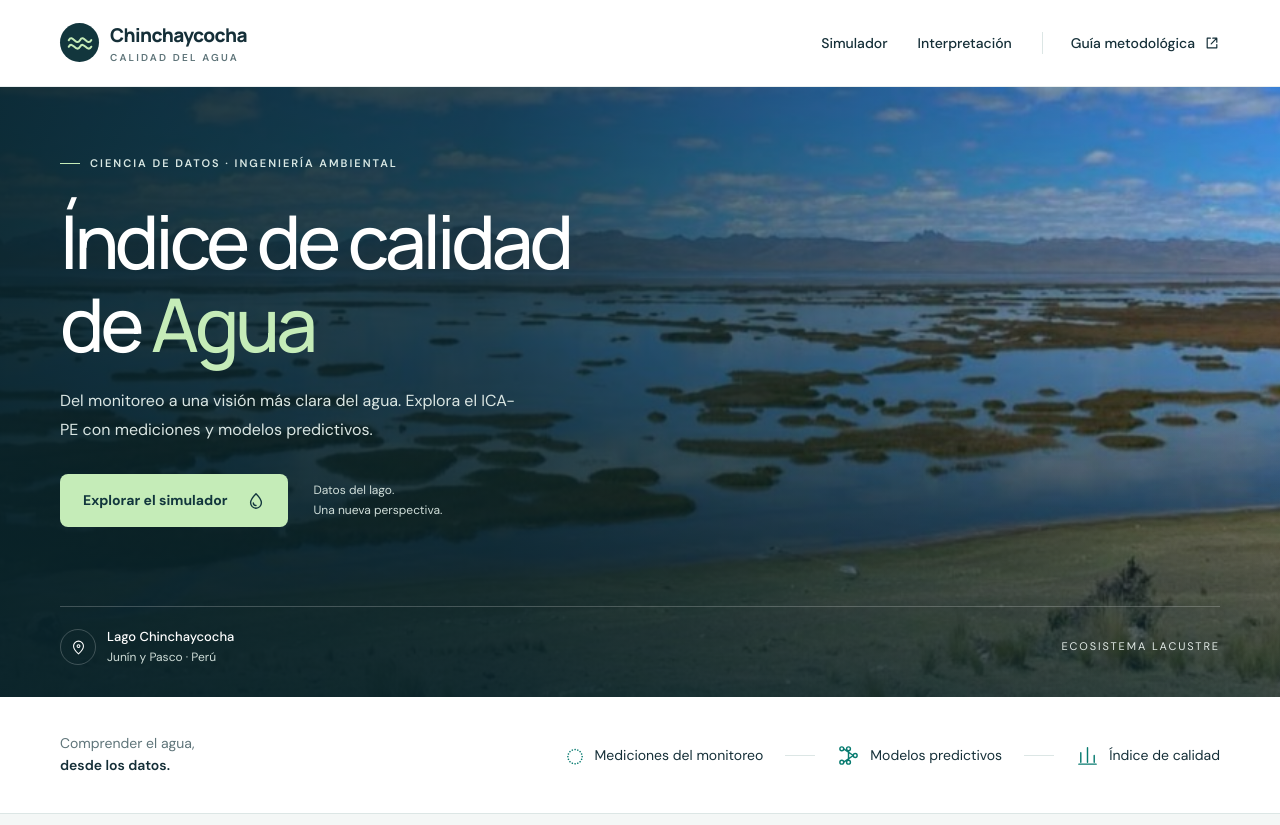
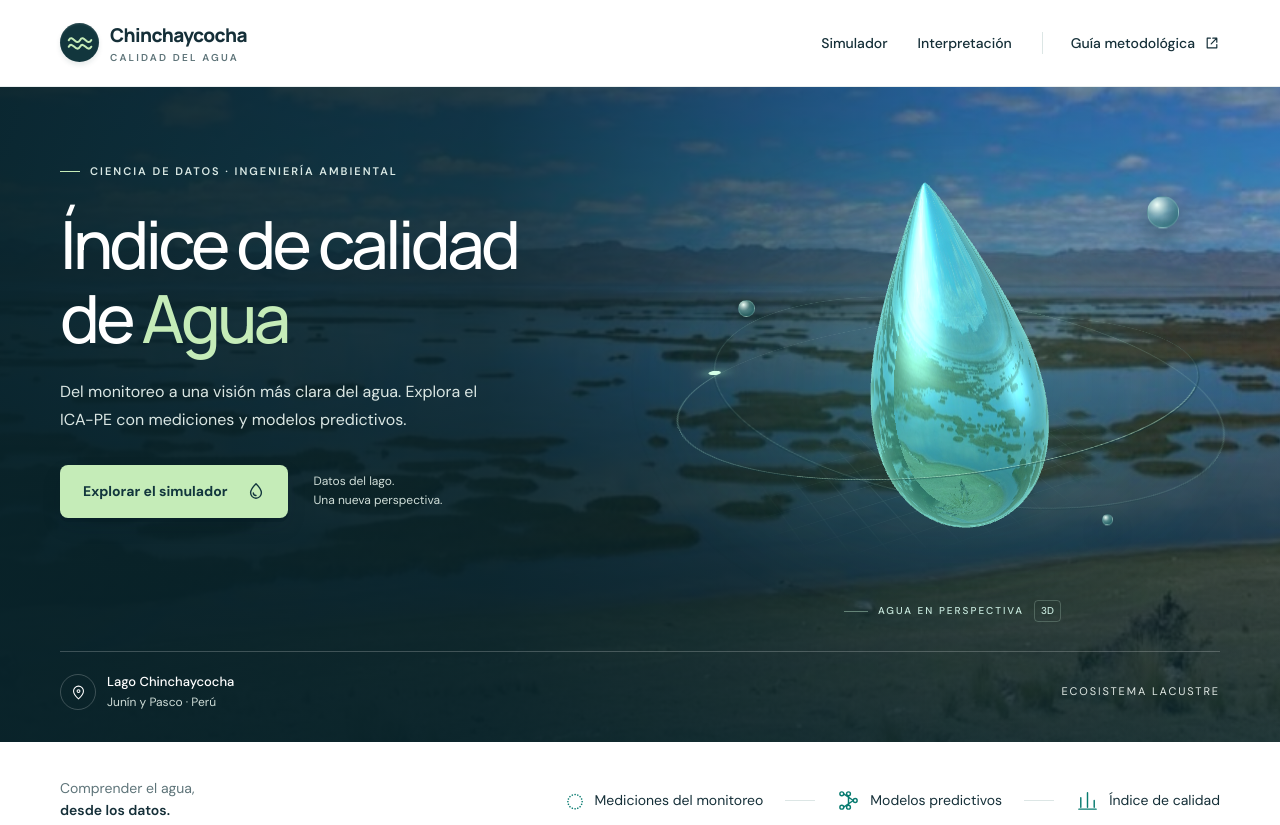
Before and after one commit to zarai-miliano/ICA, a plain HTML site: page index.html in a window 1280 px wide. Shown: the top 825 px of the page. Drawn offline with Linux system fonts and the light colour scheme.

Commit message:
Add interactive WebGL water sculpture and dimensional interface

```diff
--- /dev/null
+++ b/escena-3d.js
@@ -0,0 +1,228 @@
+/* Decorative WebGL geometry. No measurements or prediction code are involved. */
+(() => {
+  'use strict';
+  const scene = document.querySelector('.water-scene');
+  const canvas = document.getElementById('water-canvas');
+  if (!scene || !canvas) return;
+
+  const reducedMotion = window.matchMedia('(prefers-reduced-motion: reduce)');
+  const finePointer = window.matchMedia('(hover: hover) and (pointer: fine)');
+  const hero = document.querySelector('.hero');
+  const pointer = {x: 0, y: 0};
+
+  hero.addEventListener('pointermove', event => {
+    if (reducedMotion.matches || !finePointer.matches) return;
+    const rect = hero.getBoundingClientRect();
+    pointer.x = (event.clientX - rect.left) / rect.width - .5;
+    pointer.y = (event.clientY - rect.top) / rect.height - .5;
+    scene.style.setProperty('--scene-x', `${pointer.x * 13}px`);
+    scene.style.setProperty('--scene-y', `${pointer.y * 9}px`);
+  }, {passive: true});
+  hero.addEventListener('pointerleave', () => {
+    pointer.x = pointer.y = 0;
+    scene.style.setProperty('--scene-x', '0px');
+    scene.style.setProperty('--scene-y', '0px');
+  });
+
+  document.querySelectorAll('.switch button').forEach(card => {
+    card.addEventListener('pointermove', event => {
+      if (reducedMotion.matches || !finePointer.matches) return;
+      const rect = card.getBoundingClientRect();
+      const x = (event.clientX - rect.left) / rect.width;
+      const y = (event.clientY - rect.top) / rect.height;
+      card.style.setProperty('--tilt-x', `${(y - .5) * -7}deg`);
+      card.style.setProperty('--tilt-y', `${(x - .5) * 7}deg`);
+      card.style.setProperty('--shine-x', `${x * 100}%`);
+      card.style.setProperty('--shine-y', `${y * 100}%`);
+    }, {passive: true});
+    card.addEventListener('pointerleave', () => {
+      ['--tilt-x', '--tilt-y', '--shine-x', '--shine-y'].forEach(key => card.style.removeProperty(key));
+    });
+  });
+
+  const gl = canvas.getContext('webgl', {alpha: true, antialias: true, powerPreference: 'low-power'});
+  if (!gl) return; // The SVG sculpture is always present as a fallback.
+
+  const vertex = `
+    attribute vec3 aPosition;
+    attribute vec3 aNormal;
+    uniform float uAspect;
+    uniform float uTime;
+    uniform vec2 uPointer;
+    varying vec3 vPosition;
+    varying vec3 vNormal;
+    void main() {
+      float ax = -.10 + uPointer.y * .20;
+      float ay = .40 + uTime * .10 + uPointer.x * .35;
+      float az = .08 * sin(uTime * .4);
+      mat3 rx = mat3(1.,0.,0., 0.,cos(ax),sin(ax), 0.,-sin(ax),cos(ax));
+      mat3 ry = mat3(cos(ay),0.,-sin(ay), 0.,1.,0., sin(ay),0.,cos(ay));
+      mat3 rz = mat3(cos(az),sin(az),0., -sin(az),cos(az),0., 0.,0.,1.);
+      mat3 rotation = rz * ry * rx;
+      vec3 p = rotation * aPosition;
+      p.y += .05 * sin(uTime * .7);
+      vPosition = p;
+      vNormal = rotation * aNormal;
+      float z = p.z - 5.6;
+      gl_Position = vec4(p.x * 2.35 / uAspect, p.y * 2.35, -1.004 * z - .2004, -z);
+    }`;
+  const fragment = `
+    precision mediump float;
+    uniform sampler2D uEnvironment;
+    uniform float uTime;
+    varying vec3 vPosition;
+    varying vec3 vNormal;
+    void main() {
+      vec3 n = normalize(vNormal);
+      vec3 view = normalize(vec3(0.,0.,5.6) - vPosition);
+      vec3 reflected = reflect(-view, n);
+      vec2 uv = vec2(.5 + atan(reflected.z, reflected.x) / 6.28318, .5 + asin(clamp(reflected.y,-1.,1.)) / 3.14159);
+      vec3 environment = texture2D(uEnvironment, uv).rgb;
+      float fresnel = pow(1. - max(dot(n,view),0.), 2.4);
+      float light = .5 + .5 * dot(n, normalize(vec3(-.6,1.,1.2)));
+      vec3 water = mix(vec3(.025,.20,.26), vec3(.24,.72,.65), light);
+      vec3 color = mix(water, environment * vec3(.8,1.12,1.08), .44);
+      float reflection = pow(max(dot(n,normalize(vec3(-.65,.65,1.4))),0.),30.);
+      float strip = pow(max(dot(n,normalize(vec3(.8,.3,1.0))),0.),65.);
+      color += vec3(.75,1.,.93) * reflection * .78;
+      color += vec3(.70,.96,1.) * strip * .38;
+      color = mix(color, vec3(.63,.94,.85), fresnel * .78);
+      float lowerGlow = max(0., -vPosition.y) * .08;
+      color += vec3(.12,.65,.52) * lowerGlow;
+      gl_FragColor = vec4(color, .93);
+    }`;
+
+  function shader(type, source) {
+    const item = gl.createShader(type);
+    gl.shaderSource(item, source);
+    gl.compileShader(item);
+    if (!gl.getShaderParameter(item, gl.COMPILE_STATUS)) {
+      gl.deleteShader(item);
+      throw new Error('La visualización 3D utilizará su versión estática.');
+    }
+    return item;
+  }
+
+  let program;
+  try {
+    program = gl.createProgram();
+    gl.attachShader(program, shader(gl.VERTEX_SHADER, vertex));
+    gl.attachShader(program, shader(gl.FRAGMENT_SHADER, fragment));
+    gl.linkProgram(program);
+    if (!gl.getProgramParameter(program, gl.LINK_STATUS)) return;
+  } catch (_) { return; }
+  gl.useProgram(program);
+
+  const positions = [], indices = [];
+  const latitudes = 64, longitudes = 96, columns = longitudes + 1;
+  for (let lat = 0; lat <= latitudes; lat++) {
+    const theta = lat * Math.PI / latitudes;
+    const radius = .98 * Math.sin(theta) * (.14 + .86 * Math.sin(theta / 2));
+    const c = Math.cos(theta);
+    const y = 1.43 * c + .27 * Math.pow(Math.max(0,c), 3);
+    for (let lon = 0; lon <= longitudes; lon++) {
+      const phi = lon * Math.PI * 2 / longitudes;
+      positions.push(radius * Math.cos(phi), y, radius * Math.sin(phi));
+      if (lat < latitudes && lon < longitudes) {
+        const a = lat * columns + lon, b = a + columns;
+        indices.push(a, a + 1, b, a + 1, b + 1, b);
+      }
+    }
+  }
+  const normals = new Float32Array(positions.length);
+  for (let i = 0; i < indices.length; i += 3) {
+    const a = indices[i] * 3, b = indices[i + 1] * 3, c = indices[i + 2] * 3;
+    const ux = positions[b] - positions[a], uy = positions[b+1] - positions[a+1], uz = positions[b+2] - positions[a+2];
+    const vx = positions[c] - positions[a], vy = positions[c+1] - positions[a+1], vz = positions[c+2] - positions[a+2];
+    const n = [uy*vz-uz*vy, uz*vx-ux*vz, ux*vy-uy*vx];
+    [a,b,c].forEach(j => { normals[j] += n[0]; normals[j+1] += n[1]; normals[j+2] += n[2]; });
+  }
+  // Join the longitude seam, then normalize the accumulated surface normals.
+  for (let lat = 0; lat <= latitudes; lat++) {
+    const first = lat * columns * 3, last = (lat * columns + longitudes) * 3;
+    for (let axis = 0; axis < 3; axis++) {
+      normals[first+axis] = normals[last+axis] = normals[first+axis] + normals[last+axis];
+    }
+  }
+  for (let i = 0; i < normals.length; i += 3) {
+    const length = Math.hypot(normals[i],normals[i+1],normals[i+2]);
+    if (length < 1e-8) { normals[i+1] = positions[i+1] > 0 ? 1 : -1; }
+    else { normals[i] /= length; normals[i+1] /= length; normals[i+2] /= length; }
+  }
+  function attribute(name, values) {
+    const buffer = gl.createBuffer();
+    gl.bindBuffer(gl.ARRAY_BUFFER, buffer);
+    gl.bufferData(gl.ARRAY_BUFFER, new Float32Array(values), gl.STATIC_DRAW);
+    const location = gl.getAttribLocation(program, name);
+    gl.enableVertexAttribArray(location);
+    gl.vertexAttribPointer(location, 3, gl.FLOAT, false, 0, 0);
+  }
+  attribute('aPosition', positions);
+  attribute('aNormal', normals);
+  gl.bindBuffer(gl.ELEMENT_ARRAY_BUFFER, gl.createBuffer());
+  gl.bufferData(gl.ELEMENT_ARRAY_BUFFER, new Uint16Array(indices), gl.STATIC_DRAW);
+  const uniforms = Object.fromEntries(['uAspect','uTime','uPointer','uEnvironment'].map(name => [name,gl.getUniformLocation(program,name)]));
+  const texture = gl.createTexture();
+  gl.bindTexture(gl.TEXTURE_2D, texture);
+  gl.texImage2D(gl.TEXTURE_2D,0,gl.RGBA,1,1,0,gl.RGBA,gl.UNSIGNED_BYTE,new Uint8Array([85,145,150,255]));
+  [gl.TEXTURE_WRAP_S,gl.TEXTURE_WRAP_T].forEach(key => gl.texParameteri(gl.TEXTURE_2D,key,gl.CLAMP_TO_EDGE));
+  gl.texParameteri(gl.TEXTURE_2D,gl.TEXTURE_MIN_FILTER,gl.LINEAR);
+  gl.texParameteri(gl.TEXTURE_2D,gl.TEXTURE_MAG_FILTER,gl.LINEAR);
+  gl.uniform1i(uniforms.uEnvironment,0);
+  gl.enable(gl.DEPTH_TEST);
+  gl.enable(gl.CULL_FACE);
+  gl.clearColor(0,0,0,0);
+
+  let visible = false, lost = false, frame = 0, previous = 0, elapsed = 0;
+  function draw() {
+    const rect = canvas.getBoundingClientRect();
+    const ratio = Math.min(window.devicePixelRatio || 1, 1.5);
+    const width = Math.max(1, Math.round(rect.width * ratio));
+    const height = Math.max(1, Math.round(rect.height * ratio));
+    if (canvas.width !== width || canvas.height !== height) {
+      canvas.width = width; canvas.height = height;
+    }
+    gl.viewport(0,0,width,height);
+    gl.uniform1f(uniforms.uAspect, width / height);
+    gl.uniform1f(uniforms.uTime, reducedMotion.matches ? 0 : elapsed);
+    gl.uniform2f(uniforms.uPointer, reducedMotion.matches ? 0 : pointer.x, reducedMotion.matches ? 0 : pointer.y);
+    gl.clear(gl.COLOR_BUFFER_BIT | gl.DEPTH_BUFFER_BIT);
+    gl.drawElements(gl.TRIANGLES, indices.length, gl.UNSIGNED_SHORT, 0);
+    scene.classList.add('is-rendered');
+  }
+  function tick(now) {
+    frame = 0;
+    if (!visible || document.hidden || lost || reducedMotion.matches) return;
+    if (now - previous >= 33) {
+      elapsed += Math.min((now - previous) / 1000, .05);
+      previous = now;
+      draw();
+    }
+    frame = requestAnimationFrame(tick);
+  }
+  function resume() {
+    cancelAnimationFrame(frame); frame = 0; previous = performance.now();
+    if (visible && !document.hidden && !lost) {
+      draw();
+      if (!reducedMotion.matches) frame = requestAnimationFrame(tick);
+    }
+  }
+  const observer = new IntersectionObserver(entries => { visible = entries[0].isIntersecting; resume(); }, {rootMargin:'40px'});
+  observer.observe(scene);
+  new ResizeObserver(resume).observe(canvas);
+  document.addEventListener('visibilitychange',resume);
+  reducedMotion.addEventListener('change',resume);
+  canvas.addEventListener('webglcontextlost', event => {
+    event.preventDefault(); lost = true; cancelAnimationFrame(frame);
+    scene.classList.remove('is-rendered');
+  });
+  const image = new Image();
+  image.onload = () => {
+    if (lost) return;
+    gl.bindTexture(gl.TEXTURE_2D,texture);
+    gl.pixelStorei(gl.UNPACK_FLIP_Y_WEBGL,true);
+    gl.texImage2D(gl.TEXTURE_2D,0,gl.RGBA,gl.RGBA,gl.UNSIGNED_BYTE,image);
+    resume();
+  };
+  image.src = 'chinchaycocha.jpg';
+})();
--- a/index.html
+++ b/index.html
@@ -11,9 +11,11 @@
   <link rel="preconnect" href="https://fonts.gstatic.com" crossorigin>
   <link href="https://fonts.googleapis.com/css2?family=DM+Sans:wght@400;500;600;700&family=Manrope:wght@400;500;600;700;800&display=swap" rel="stylesheet">
   <link rel="stylesheet" href="estilos.css?v=20261127">
+  <link rel="stylesheet" href="profundidad.css?v=1">
   <script defer src="modelos.js"></script>
   <script defer src="panel_nueve.js"></script>
   <script defer src="app.js?v=20261127"></script>
+  <script defer src="escena-3d.js?v=1"></script>
 </head>
 <body>
   <a class="skip-link" href="#simulador">Ir al simulador</a>
@@ -22,6 +24,15 @@
     <section class="hero" aria-labelledby="hero-title">
       <div class="wrap hero-grid">
         <div class="hero-content"><p class="hero-label"><span aria-hidden="true"></span> CIENCIA DE DATOS · INGENIERÍA AMBIENTAL</p><h1 id="hero-title">Índice de calidad<br>de <em>Agua</em></h1><p class="intro">Del monitoreo a una visión más clara del agua. Explora el ICA-PE con mediciones y modelos predictivos.</p><div class="hero-actions"><a class="hero-button" href="#simulador">Explorar el simulador <svg viewBox="0 0 20 20" aria-hidden="true"><path d="M10 2S4 8 4 12a6 6 0 0 0 12 0c0-4-6-10-6-10Z"/><path d="M7 12a3 3 0 0 0 3 3"/></svg></a><span>Datos del lago.<br>Una nueva perspectiva.</span></div></div>
+        <div class="water-scene" aria-hidden="true">
+          <div class="water-aura"></div><div class="water-grid"></div>
+          <div class="orbit orbit-back"></div>
+          <svg class="water-fallback" viewBox="0 0 300 380"><defs><radialGradient id="water-glass" cx="30%" cy="25%" r="85%"><stop stop-color="#e1fff2"/><stop offset=".3" stop-color="#73d6c7" stop-opacity=".8"/><stop offset=".7" stop-color="#1b747d" stop-opacity=".65"/><stop offset="1" stop-color="#b3eee0"/></radialGradient></defs><path d="M150 20C138 76 42 166 42 245a108 108 0 0 0 216 0C258 166 162 76 150 20Z" fill="url(#water-glass)" stroke="#b5ecdc" stroke-opacity=".7"/><path d="M118 112c-34 52-54 98-45 136" fill="none" stroke="#edfff4" stroke-opacity=".75" stroke-width="8" stroke-linecap="round"/></svg>
+          <canvas id="water-canvas"></canvas>
+          <div class="orbit orbit-front"><span></span></div>
+          <span class="water-particle particle-one"></span><span class="water-particle particle-two"></span><span class="water-particle particle-three"></span>
+          <div class="scene-label"><span class="scene-line"></span>AGUA EN PERSPECTIVA<span class="scene-chip">3D</span></div>
+        </div>
         <div class="lake-caption"><span class="location-icon" aria-hidden="true"><svg viewBox="0 0 24 24"><path d="M19 10c0 5-7 11-7 11S5 15 5 10a7 7 0 1 1 14 0Z"/><circle cx="12" cy="10" r="2"/></svg></span><div><strong>Lago Chinchaycocha</strong><span>Junín y Pasco · Perú</span></div><span class="lake-tag">ECOSISTEMA LACUSTRE</span></div>
       </div>
     </section>
--- /dev/null
+++ b/profundidad.css
@@ -0,0 +1,47 @@
+/* A decorative WebGL sculpture; the simulator remains on a flat reading plane. */
+.hero { overflow: hidden; }
+.hero-grid { position: relative; padding-block: 76px 30px; min-height: 655px; }
+.hero-content { position: relative; z-index: 2; max-width: 620px; }
+.hero h1 { font-size: clamp(48px, 5.2vw, 72px); }
+.hero .intro { max-width: 420px; }
+.hero:before { background: linear-gradient(90deg, #082229f5 0%, #082229db 38%, #08222977 75%, #08222955 100%), linear-gradient(0deg, #102e36c9, transparent 70%); }
+.lake-caption { position: relative; z-index: 2; }
+.water-scene { position: absolute; right: 10px; top: 12px; width: 48%; height: 530px; perspective: 900px; isolation: isolate; pointer-events: none; transform: translate3d(var(--scene-x,0px),var(--scene-y,0px),0); transition: transform .3s ease-out; }
+#water-canvas { display: block; position: absolute; inset: 0; width: 100%; height: 100%; z-index: 2; opacity: 0; transition: opacity .8s; }
+.water-scene.is-rendered #water-canvas { opacity: 1; }
+.water-fallback { position: absolute; width: 56%; height: 72%; left: 22%; top: 9%; stroke: none; filter: drop-shadow(0 30px 35px #031b2480); transition: opacity .8s; }
+.water-scene.is-rendered .water-fallback { opacity: 0; }
+.water-aura { position: absolute; inset: 7% -4% 0; border-radius: 50%; background: radial-gradient(ellipse, #84eecb28, #62dbce0c 47%, transparent 70%); filter: blur(16px); }
+.water-grid { position: absolute; width: 70%; height: 48%; left: 15%; bottom: 7%; background-image: linear-gradient(#b6ebdf20 1px, transparent 1px), linear-gradient(90deg,#b6ebdf20 1px,transparent 1px); background-size: 30px 30px; transform: rotateX(65deg) rotateZ(-30deg); mask-image: radial-gradient(ellipse, #000, transparent 70%); }
+.orbit { position: absolute; width: 90%; height: 72%; left: 5%; top: 17%; border: 1px solid #b8f3e153; border-radius: 50%; transform-style: preserve-3d; transform: rotateX(69deg) rotateZ(-27deg); box-shadow: 0 2px 0 #042e3850, inset 0 1px 0 #daffed20; }
+.orbit-back { z-index: 1; transform: rotateX(63deg) rotateZ(32deg); opacity: .55; }
+.orbit-front { z-index: 3; border-bottom-color: #c7f8dd9c; border-top-color: transparent; border-right-color: #b8f3e123; }
+.orbit-front span { position: absolute; left: 10%; top: 15%; width: 12px; height: 12px; border-radius: 50%; background: #d4ffe8; box-shadow: 0 0 18px #b0ffcf; }
+.water-particle { position: absolute; border-radius: 50%; background: radial-gradient(circle at 30% 25%, #effff8, #83cfc666 40%, #0d515a90 75%); box-shadow: inset -2px -3px 5px #98ffdf26, 0 12px 22px #08222950; border: 1px solid #b7efdc50; z-index: 3; animation: particle-float 7s ease-in-out infinite; }
+.particle-one { width: 32px; height: 32px; right: 12%; top: 20%; }
+.particle-two { width: 17px; height: 17px; left: 14%; top: 38%; animation-delay: -2s; }
+.particle-three { width: 11px; height: 11px; right: 23%; bottom: 18%; animation-delay: -4s; }
+.scene-label { display: flex; align-items: center; justify-content: center; gap: 10px; position: absolute; bottom: 7px; left: 0; right: 0; color: #c7e8dd; font-size: 10px; font-weight: 500; letter-spacing: 2px; }
+.scene-line { width: 24px; height: 1px; background: #bbe5ce70; }
+.scene-chip { letter-spacing: 0; padding: 2px 6px; border: 1px solid #bee3cf40; border-radius: 4px; font-size: 10px; }
+@keyframes particle-float { 0%,100% { transform: translateY(0); } 50% { transform: translateY(-14px); } }
+.switch { perspective: 1200px; }
+.switch button { transform: perspective(900px) rotateX(var(--tilt-x,0deg)) rotateY(var(--tilt-y,0deg)) translateY(var(--card-lift,0px)); transition: transform .22s ease-out, box-shadow .22s, border-color .22s, background .22s; box-shadow: 0 3px 0 #dbe6e1, 0 10px 20px #1b4a3a06; background-image: radial-gradient(circle at var(--shine-x,50%) var(--shine-y,0%), #ffffffd9 0%, #ffffff00 70%); }
+.switch button:hover { --card-lift: -4px; box-shadow: 0 5px 0 #ceddd5, 0 18px 30px #163b3012; }
+.switch button[aria-pressed=true] { background-color: #e4f2e7; box-shadow: inset 0 0 0 1px #2d7a62, 0 4px 0 #b8cfc0, 0 14px 25px #153c3010; }
+.mode-count { text-shadow: 0 1px 0 white, 0 3px 0 #12363d0d; }
+.mode-check { box-shadow: inset 0 1px 3px #12363d12, 0 1px 0 white; }
+.panel { box-shadow: 0 2px 0 #e3eae5, 0 14px 45px #15363b06; }
+.results { background: linear-gradient(145deg,#ffffff,#f4faf5); border-top-color: white; box-shadow: 0 3px 0 #d7e3db, 0 18px 50px #173e3210; }
+.gauge { border-radius: 50% 50% 0 0; background: radial-gradient(ellipse at 50% 67%,#e3efe680,transparent 66%); }
+.gauge>svg { filter: drop-shadow(0 4px 1px #1d483517) drop-shadow(0 8px 10px #1d483512); }
+.index-value { text-shadow: 0 2px 0 white, 0 4px 0 #12363d09; }
+.primary,.hero-button { box-shadow: 0 4px 0 #051d2666, 0 9px 20px #051d261c; }
+.primary:active,.hero-button:active { transform: translateY(2px); box-shadow: 0 1px 0 #051d2666; }
+.mark { box-shadow: inset 0 1px 2px #ffffff26, 0 3px 5px #143e391a; }
+@media(min-width:1400px) { .hero-grid { min-height: 690px; } .water-scene { top: 30px; } }
+@media(max-width:1100px) and (min-width:761px) { .hero-content { max-width: 56%; } .hero h1 { font-size: 54px; } .water-scene { right: 0; width: 47%; top: 55px; height: 460px; } .hero-actions>span { display: none; } }
+@media(max-width:760px) { .hero-grid { min-height: 0; padding-top: 48px; gap: 25px; } .hero-content { max-width: 100%; } .hero h1 { font-size: clamp(45px,8.5vw,60px); } .hero .intro { max-width: 440px; } .water-scene { position: relative; width: min(420px,100%); height: 350px; top: auto; right: auto; margin: -15px auto -5px; } .hero:before { background: linear-gradient(90deg,#082229ef,#0822299c),linear-gradient(0deg,#102e36dc,transparent); } .scene-label { bottom: 0; } .water-grid { background-size: 22px 22px; } .switch button { transform: none; } .switch button:hover { transform: none; } }
+@media(max-width:420px) { .water-scene { height: 300px; margin-top: -10px; } .hero-grid { gap: 22px; } .scene-label { font-size: 9px; letter-spacing: 1.5px; } }
+@media(prefers-reduced-motion:reduce) { .water-scene,.switch button,.switch button:hover { transform: none; } .water-particle { animation: none; } #water-canvas,.water-fallback { transition: none; } }
+@media(max-width:760px){.brand small{font-size:8.5px;letter-spacing:1.2px;white-space:nowrap}.nav-inner{gap:14px}}
```
